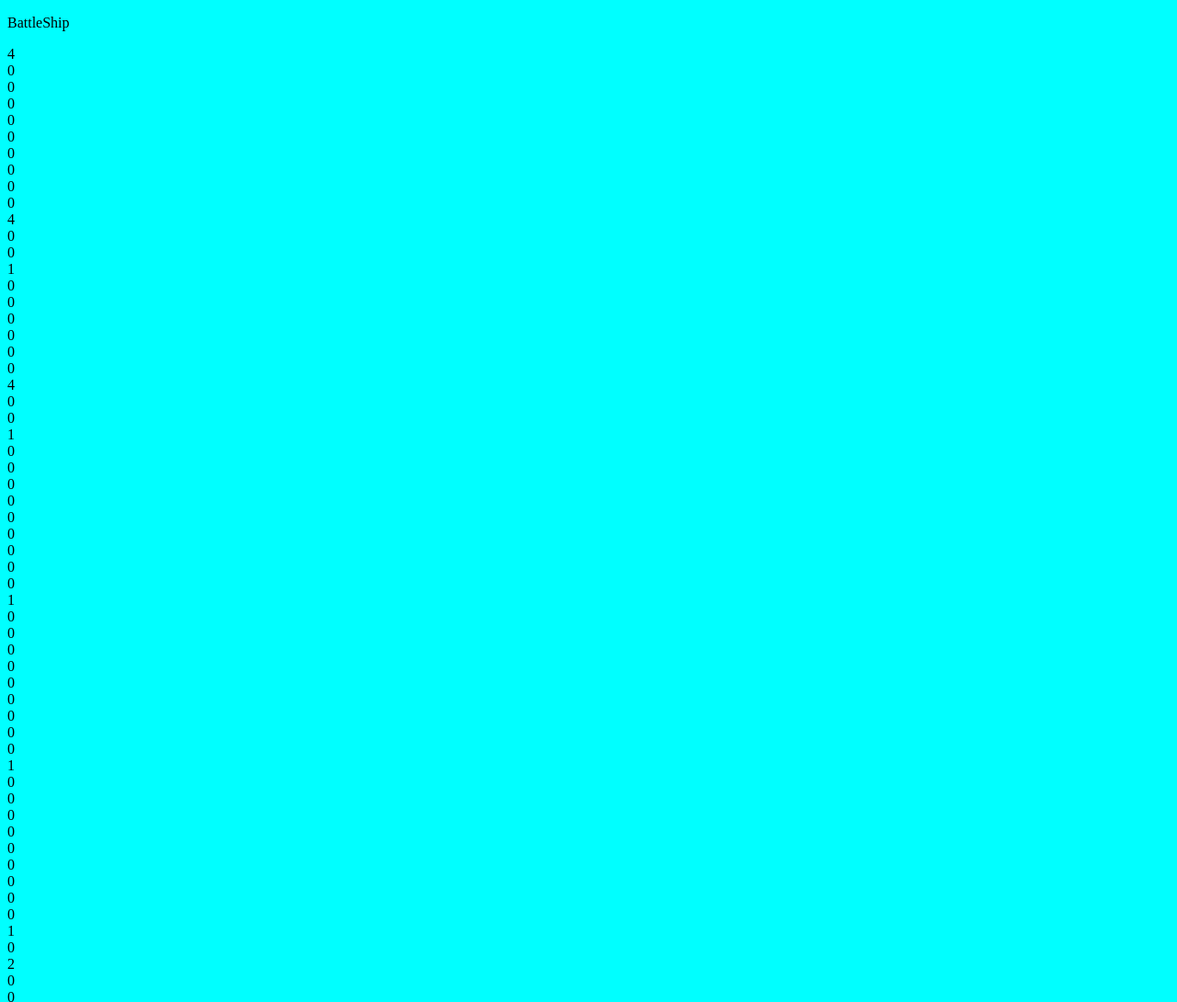
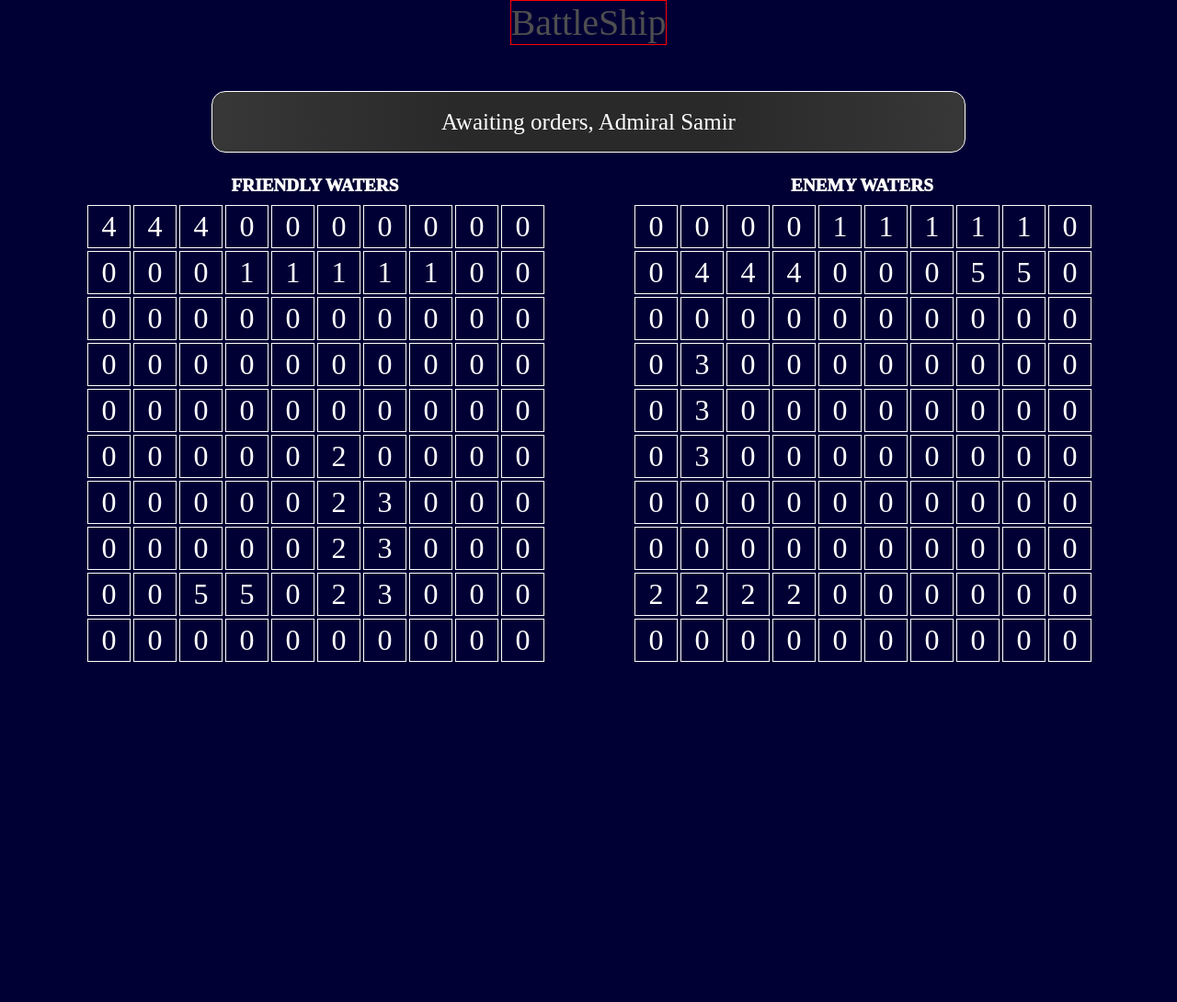
Before and after one commit to Samir-z21/Battleship, a website built with webpack: page src/index.html in a window 1280 px wide. Shown: the top 1090 px of the page at 92% size. After the commit the page ends 800 px from the top, so only its background shows below. Built offline with nearby package versions, Linux system fonts and the light colour scheme.

Commit message:
styled page a little

```diff
--- a/src/DOMplay.js
+++ b/src/DOMplay.js
@@ -10,20 +10,59 @@ import {gameBoard, playerGameBoardArray, playerShipObjs} from './index';
 import {generateCpuAttack, cpuGameBoardArray, cpuShipObjs} from './cpuControl';
 
 const mainContainer = document.querySelector('#mainContainer');
-console.log(mainContainer)
+
+const playerName = 'Samir'
 
 function displayBoards () {
-    const playerDisplayBoard = document.createElement('div');
 
-    playerGameBoardArray.forEach(box => {
-        const playerBox = document.createElement('div');
-        playerBox.value = box;
-        playerBox.textContent = box;
+    const messageBox = createDiv('messageBox', `Awaiting orders, Admiral ${playerName}`);
+    mainContainer.appendChild(messageBox);
+
+    const playerSection = createDiv('boardSection');
+    const playerBoardName = createDiv('boardName', 'FRIENDLY WATERS');
+    const playerDisplayBoard = createDiv('boardsDisplay');
+
+    playerSection.appendChild(playerBoardName);
+    playerSection.appendChild(playerDisplayBoard);
+
+
+    playerGameBoardArray.forEach((box,index) => {
+        const playerBox = createDiv('boxDisplay', box, index)
         playerDisplayBoard.appendChild(playerBox);
     });
 
-    mainContainer.appendChild(playerDisplayBoard);
+    const enemySection = createDiv('boardSection')
+    const enemyBoardName = createDiv('boardName', 'ENEMY WATERS');
+    const cpuDisplayBoard = createDiv('boardsDisplay');
+
+    enemySection.appendChild(enemyBoardName);
+    enemySection.appendChild(cpuDisplayBoard);
+
+    cpuGameBoardArray.forEach((box,index) => {
+        const cpuBox = createDiv('boxDisplay', box, index)
+        cpuDisplayBoard.appendChild(cpuBox);
+    });
+
+    const boardsContainer = createDiv('boardsContainer');
+    boardsContainer.appendChild(playerSection);
+    boardsContainer.appendChild(enemySection);
+
+    mainContainer.appendChild(boardsContainer);
+
+    //
+};
+
+
+function createDiv (className, text, valueAmount) {
+    const div = document.createElement('div');
+    div.classList.add(className);
+    div.textContent = text;
+    div.value = valueAmount;
+
+    return div
 }
 
 
+
+
 export default displayBoards
--- a/src/cpuControl.js
+++ b/src/cpuControl.js
@@ -96,6 +96,7 @@ function placeCpuShips () {
         }
     shipCounter++;
  })
+ console.log(cpuGameBoardArray)
  return cpuGameBoardArray
 }
 
--- a/src/home.css
+++ b/src/home.css
@@ -1,3 +1,80 @@
 * {
-    background-color: aqua;
+    padding: 0px;
+    margin: 0px;
 }
+
+body {
+    height: 100vh;
+    background-color: #010034;
+    display: flex;
+    flex-direction: column;
+    align-items: center;
+    color: white;
+    gap: 50px;
+}
+
+#title {
+    display: flex;
+    align-items: flex-start;
+    font-size: 40px;
+    color: #4e4e50;
+    border: 1px solid red;
+}
+
+#mainContainer {
+    display: flex;
+    flex-direction: column;
+    justify-content: center;
+    align-items: center;
+    gap: 25px;
+}
+
+.messageBox {
+    display: flex;
+    justify-content: center;
+    align-items: center;
+    font-size: 25px;
+    width: 75%;
+    height: 65px;
+    border: 1px solid white;
+    border-radius: 15px;
+    background: linear-gradient(to right, #373737, #292929, #292929, #373737);
+}
+
+
+
+.boardsContainer {
+    display: flex;
+    justify-content: center;
+    align-items: center;
+    gap: 100px;
+}
+
+.boardSection {
+    display: flex;
+    flex-direction: column;
+    text-align: center;
+    gap: 10px;
+}
+
+.boardName {
+    font-size: larger;
+    font-weight: 1000;
+}
+
+.boardsDisplay {
+    display: grid;
+    grid-template-columns: repeat(10, 45px);
+    grid-template-rows:repeat(10, 45px);
+    gap: 5px;
+}
+
+.boxDisplay {
+    display: flex;
+    justify-content: center;
+    align-items: center;
+    border: 1px solid white;
+    font-size: 2rem;
+    height: 45px;
+    width: 45px;
+}
--- a/src/index.js
+++ b/src/index.js
@@ -9,7 +9,7 @@ import displayBoards from './DOMplay';
 const playerShipObjs = [];
 
 // just for now
-const axis = Math.round(Math.random()); // 0 = x, 1 = y;
+let axis = Math.round(Math.random()); // 0 = x, 1 = y;
 
 // Console log purposes
 const playerGameBoardArray = new Array(100).fill(0);
@@ -39,6 +39,7 @@ const gameBoard = (() => {
 
     const placeShip = value => {
         let playerShipArray = [];
+        axis = Math.round(Math.random())
         if (shipCounter > 5) return "all ships placed"
         switch (shipCounter) {
             case 1:
@@ -212,7 +213,7 @@ gameBoard.placeShip(13)
 gameBoard.placeShip(55)
 gameBoard.placeShip(66)
 gameBoard.placeShip(0)
-gameBoard.placeShip(84)
+gameBoard.placeShip(82)
 
 displayBoards()
 
--- a/webpack.config.js
+++ b/webpack.config.js
@@ -2,19 +2,20 @@ const path = require('path');
 const HtmlWebpackPlugin = require('html-webpack-plugin');
 
 module.exports = {
+  mode: 'development',
   entry: './src/index.js',
-  mode: 'development',
-
-  plugins: [
-    new HtmlWebpackPlugin({
-      template:'src/index.html'
-    }),
-  ],
 
   output: {
     filename: 'main.js',
     path: path.resolve(__dirname, 'dist'),
   },
+
+  plugins: [
+    new HtmlWebpackPlugin({
+      template:'src/index.html',
+    }),
+  ],
+
 
   module: {
     rules: [
```
Also changed, not shown: dist/index.html, dist/main.js.
